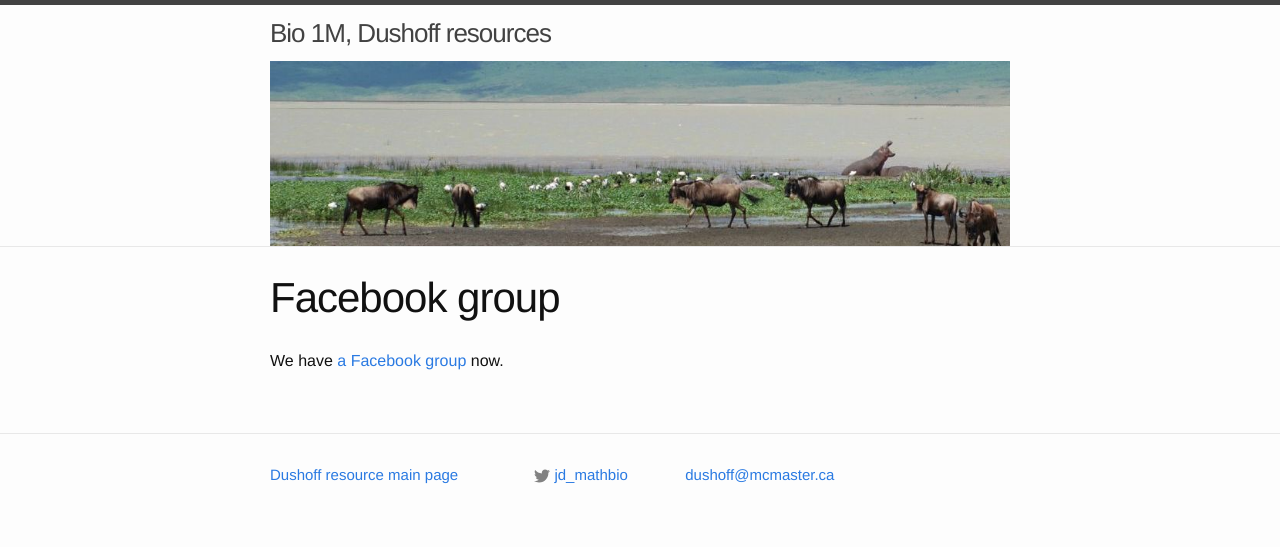
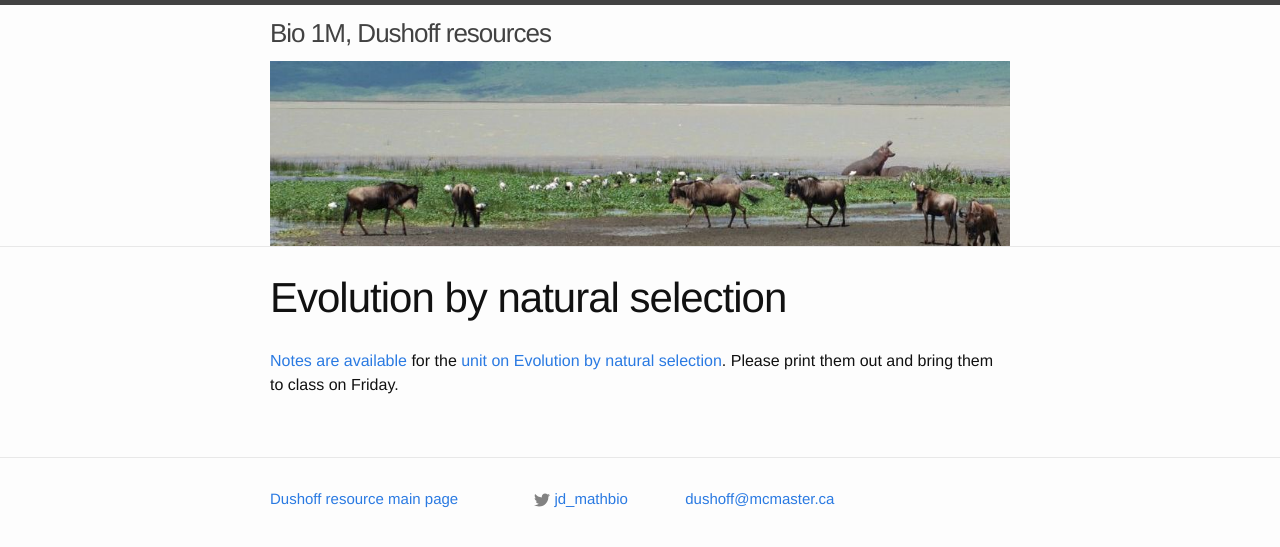
Before and after one commit to Bio1M/Bio1M.github.io, a Jekyll site: the page built from announce.md, in a window 1280 px wide. Shown: the top 547 px of the page. Built offline with Jekyll 4.4.1, drawn with Linux system fonts in a browser that asks for light colours.

Commit message:
Autocommit (Bio1M.github.io)

```diff
--- a/announce.md
+++ b/announce.md
@@ -1,6 +1,6 @@
 ---
 layout: post
-title: Facebook group
+title: Evolution by natural selection
 ---
 
-We have [a Facebook group](https://www.facebook.com/groups/103090283767508/) now.
+[Notes are available](/materials/ns.handouts.pdf) for the [unit on Evolution by natural selection](/ns.html). Please print them out and bring them to class on Friday.
```
Also changed, not shown: _posts/2017-09-07-announce.md (+2 -2 lines), 1 other file.
